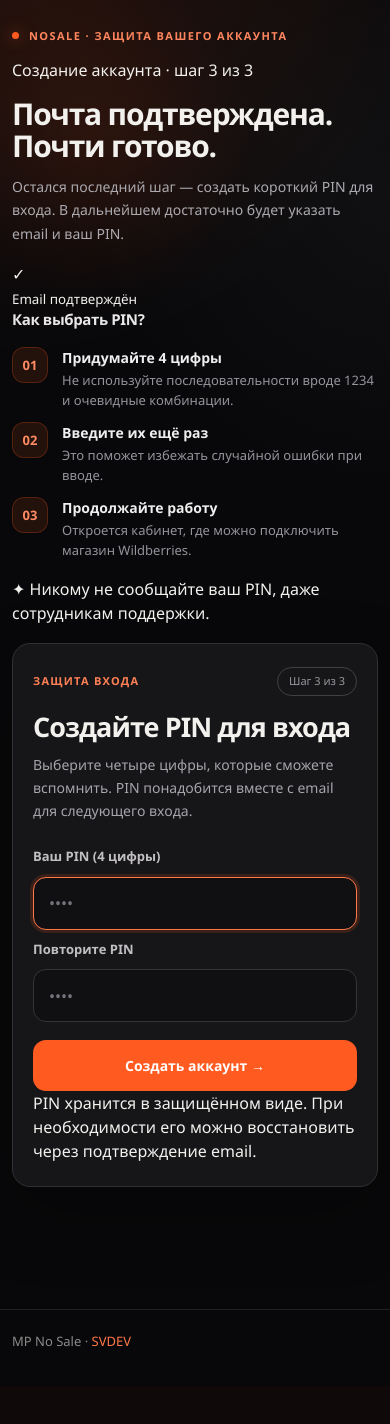
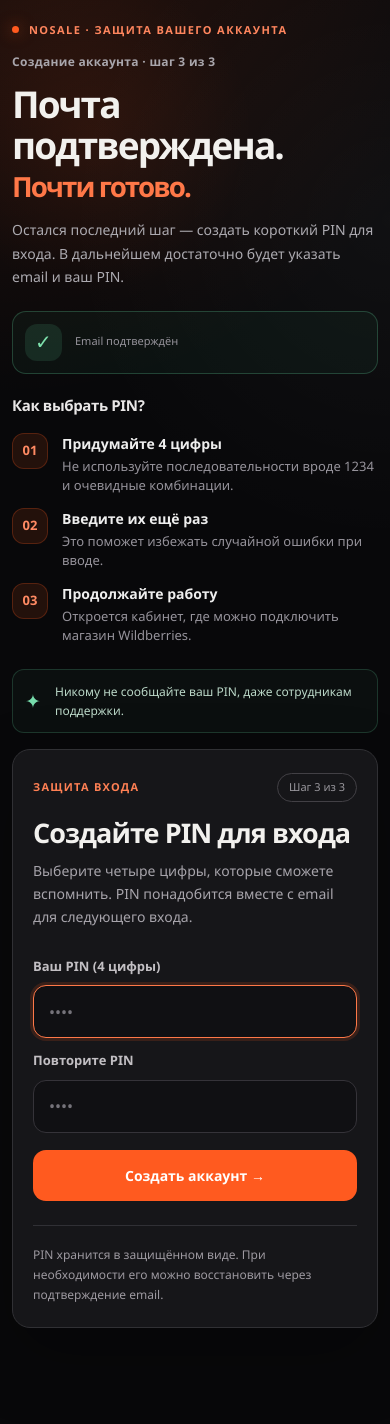
Before and after one commit to Anderhaos/Marketplace-Price-Guard, a Django app: template saas/portal/templates/guard/auth_pin.html in a window 390 px wide. Shown: the part 107-1531 px from the top of the page. Before the commit the page ends 1454 px from the top, so only its background shows below. Run offline with Django 5.2, Linux system fonts and the light colour scheme; the template is opened without the code that fills it, so the values that code supplies are empty.

Commit message:
style(nosale): responsive guided two-column verification and PIN screens

```diff
--- a/saas/portal/static/welcome.css
+++ b/saas/portal/static/welcome.css
@@ -43,3 +43,31 @@
 .welcome-panel input::-ms-reveal{display:none}
 @media(max-width:900px){.welcome-layout{grid-template-columns:1fr;max-width:640px;gap:20px;margin-top:10px}.welcome-story{padding:20px 0 0}.welcome-title{font-size:clamp(34px,7vw,51px)}.welcome-panel{padding:28px}.welcome-text{max-width:560px}}
 @media(max-width:520px){.welcome-layout{margin-top:2px;gap:18px}.welcome-story{padding:8px 0 0}.welcome-title{font-size:36px}.welcome-kicker{margin-bottom:14px}.welcome-text{font-size:14px;margin-bottom:17px}.welcome-trial-card{padding:15px 14px;margin-bottom:22px}.welcome-trial-head strong{font-size:22px}.welcome-trial-card p,.welcome-trial-note{margin-left:37px}.welcome-title-secondary{font-size:.65em;white-space:normal}.welcome-steps{gap:12px;margin-bottom:17px}.welcome-panel{padding:23px 20px;border-radius:18px}.welcome-panel h2{font-size:27px}.welcome-panel-top{margin-bottom:15px}.welcome-safety{margin-bottom:16px}}
+
+/* Shared guided email verification and PIN setup — extends welcome layout. */
+.auth-flow-layout{align-items:center;max-width:1160px;margin-top:clamp(44px,8vh,104px)}
+.auth-flow-story{padding-block:12px 26px}
+.auth-flow-progress{font-size:12px;font-weight:680;line-height:1.6;letter-spacing:.025em;color:#a9a6ac;margin:0 0 12px}
+.auth-flow-title{font-size:clamp(38px,4vw,61px);font-weight:770;letter-spacing:-.052em;line-height:1.11;margin:0 0 20px}
+.auth-flow-title span{display:block;color:#ff7848;font-size:.76em;line-height:1.22;margin-top:5px}
+.auth-flow-story>.welcome-text{max-width:535px;margin-bottom:22px}
+.auth-flow-email{display:flex;align-items:center;gap:13px;max-width:530px;margin:0 0 30px;padding:14px 16px;background:#161619;border:1px solid #363337;border-radius:14px;overflow-wrap:anywhere}
+.auth-flow-email-icon{width:37px;height:37px;flex:0 0 37px;display:grid;place-items:center;border-radius:12px;background:rgba(255,90,31,.12);color:#ff8b5f;font-size:20px}
+.auth-flow-email small{display:block;font-size:11px;color:#96939b;margin-bottom:2px}
+.auth-flow-email strong{font-size:14px;color:#f0eeeb;font-weight:700}
+.auth-flow-email--success{border-color:rgba(100,216,161,.25);background:rgba(33,84,61,.13)}
+.auth-flow-email--success .auth-flow-email-icon{background:rgba(100,216,161,.12);color:#7ee1ad}
+.auth-flow-steps{margin-bottom:23px}
+.auth-flow-hint{display:flex;align-items:center;gap:11px;max-width:530px;padding:13px 16px;border:1px solid rgba(100,216,161,.2);border-radius:12px;color:#bbd8c8;font-size:12px;line-height:1.6;background:rgba(44,89,66,.095)}
+.auth-flow-hint span{color:#77dcac;font-size:19px;flex:0 0 19px}
+.auth-flow-panel .welcome-form{gap:11px}
+.auth-flow-panel .welcome-form label:not(:first-child){margin-top:4px}
+.auth-flow-panel .welcome-form input[type=text],.auth-flow-panel .welcome-form input[type=password]{min-height:53px;background:#101013;border:1px solid #353339;border-radius:13px;padding:12px 15px;font-size:16px;width:100%;outline:none;color:#f2f1ee}
+.auth-flow-panel .welcome-form input:focus-visible{border-color:#ff7848;box-shadow:0 0 0 3px rgba(255,90,31,.15)}
+.auth-flow-panel .welcome-form input::placeholder{color:#75737a}
+.auth-flow-help{padding-top:22px;border-top:1px solid #303035;margin-top:26px}
+.auth-flow-help p{color:#9d99a0;font-size:12px;line-height:1.6;margin:0 0 8px}
+.auth-flow-help a{font-size:13px}
+.auth-flow-footer-note{color:#9d99a0;font-size:12px;line-height:1.65;border-top:1px solid #303035;padding-top:19px;margin:24px 0 0}
+@media(max-width:900px){.auth-flow-layout{margin-top:18px;gap:24px}.auth-flow-story{padding-block:12px 0}.auth-flow-title{font-size:clamp(35px,6vw,48px)}}
+@media(max-width:520px){.auth-flow-layout{margin-top:0;gap:16px}.auth-flow-story{padding-top:4px}.auth-flow-title{font-size:37px;margin-bottom:14px}.auth-flow-title span{font-size:.75em}.auth-flow-email{margin-bottom:22px;padding:12px}.auth-flow-hint{padding:12px}.auth-flow-panel .welcome-form{gap:9px}}
```
